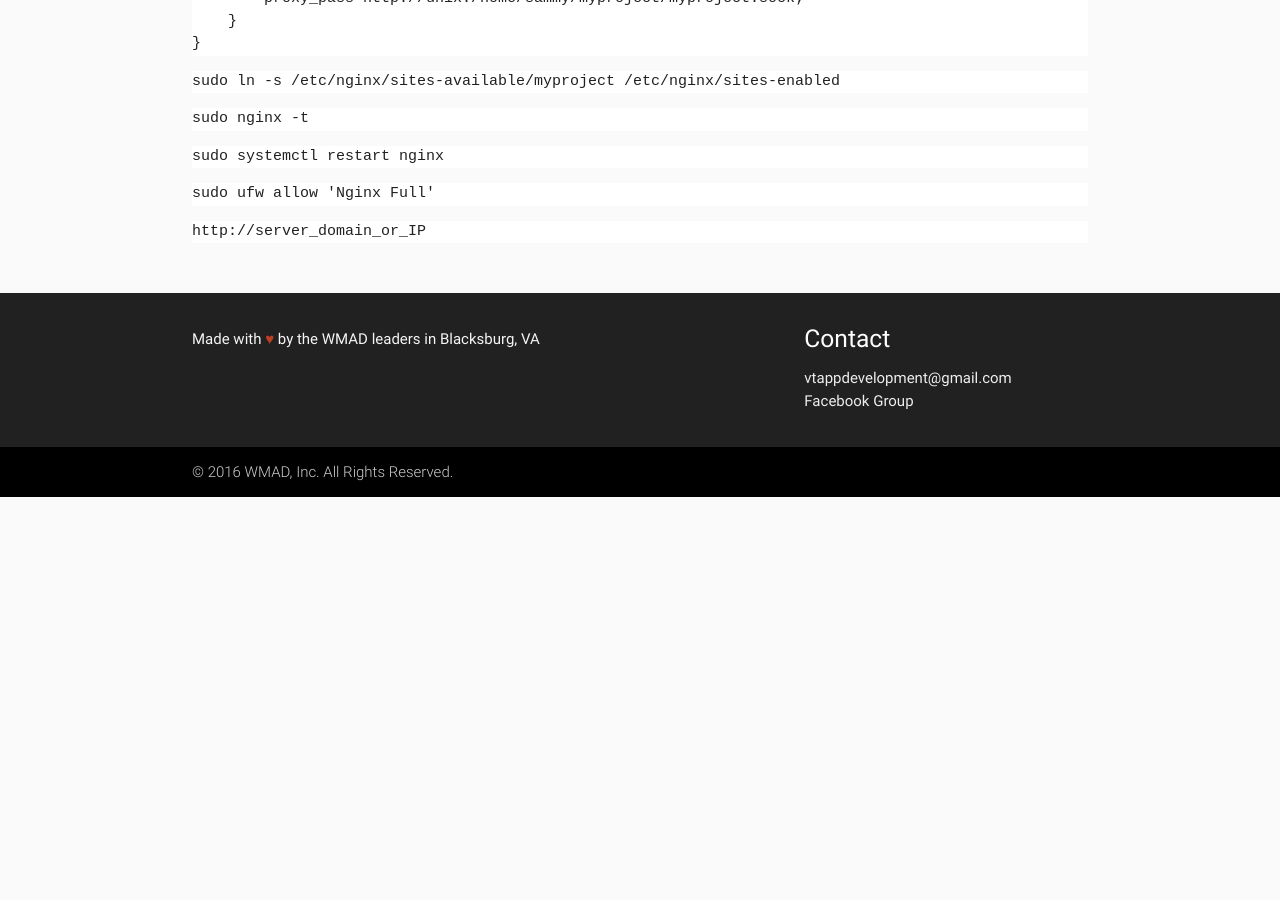
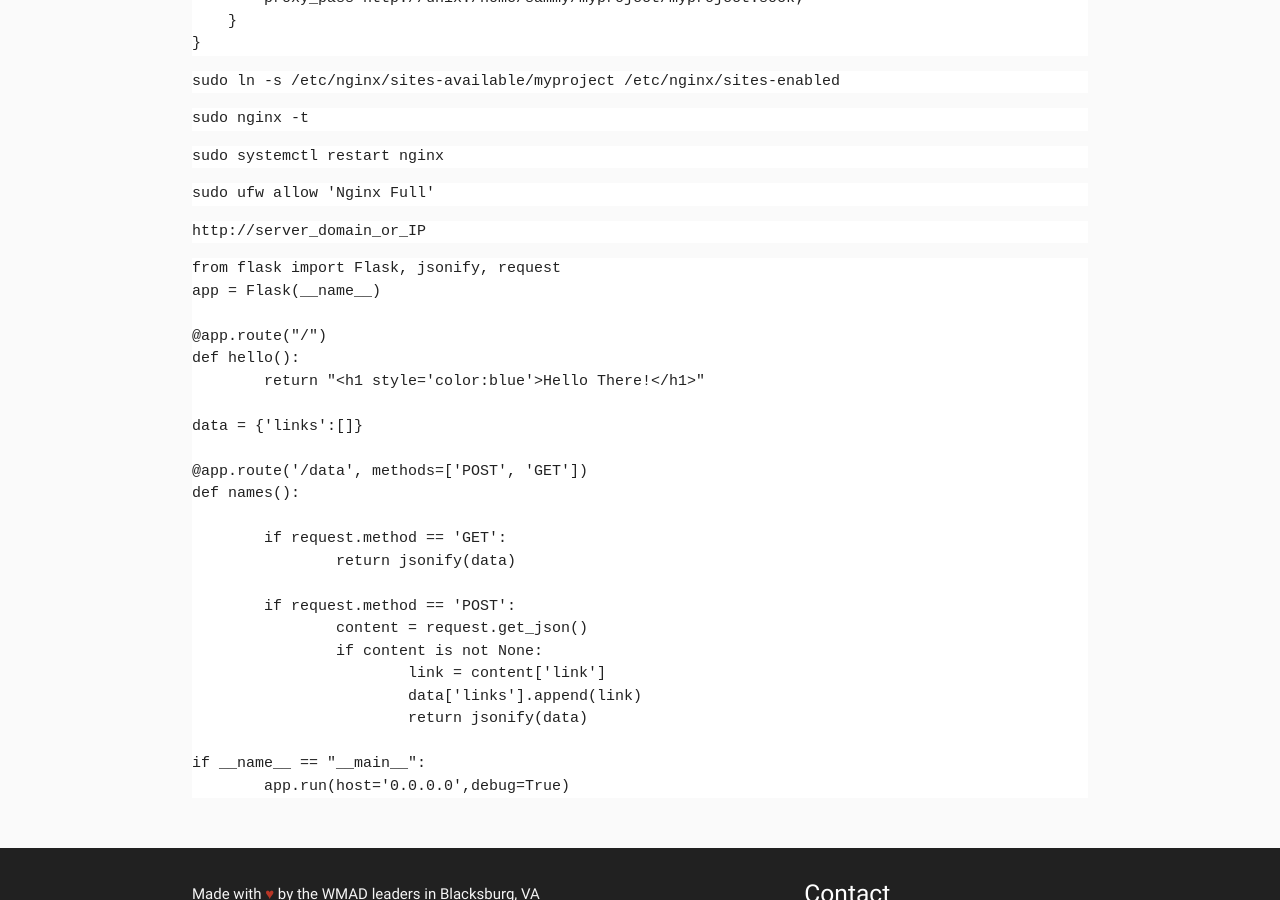
Before and after one commit to MandWdevclub/MandWdevclub.github.io, a Jekyll site: the page built from _posts/2016-08-05-Setup.md, in a window 1280 px wide and 900 px high, scrolled down 5425 px. Built offline with Jekyll 4.4.1, drawn with Linux system fonts in a browser that asks for light colours; before the commit the page ends 5922 px from its top, so only the background shows below that.

Commit message:
saving for later

````diff
--- a/_posts/2016-08-05-Setup.md
+++ b/_posts/2016-08-05-Setup.md
@@ -324,3 +324,32 @@ sudo ufw allow 'Nginx Full'
 ```
 http://server_domain_or_IP
 ```
+
+
+
+```
+from flask import Flask, jsonify, request
+app = Flask(__name__)
+
+@app.route("/")
+def hello():
+	return "<h1 style='color:blue'>Hello There!</h1>"
+
+data = {'links':[]}
+
+@app.route('/data', methods=['POST', 'GET'])
+def names():
+
+	if request.method == 'GET':
+		return jsonify(data)
+
+	if request.method == 'POST':
+		content = request.get_json()
+		if content is not None:
+			link = content['link']
+			data['links'].append(link)
+			return jsonify(data)
+
+if __name__ == "__main__":
+	app.run(host='0.0.0.0',debug=True)
+```
````
